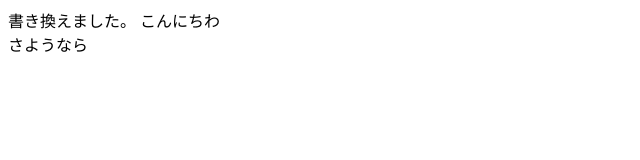
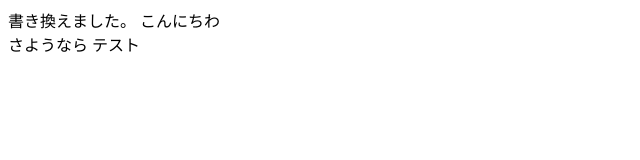
Before and after one commit to syofuruya221205145/4-21-test, a plain HTML site: page index.html in a window 1280 px wide. Shown: the full height of the page, 0-640 px from the left. Drawn offline with Linux system fonts and the light colour scheme.

Commit message:
Update index.html

```diff
--- a/index.html
+++ b/index.html
@@ -7,5 +7,6 @@
   <body>
     書き換えました。
     こんにちわ<br>さようなら
+    テスト
   </body>
 </html>
```
